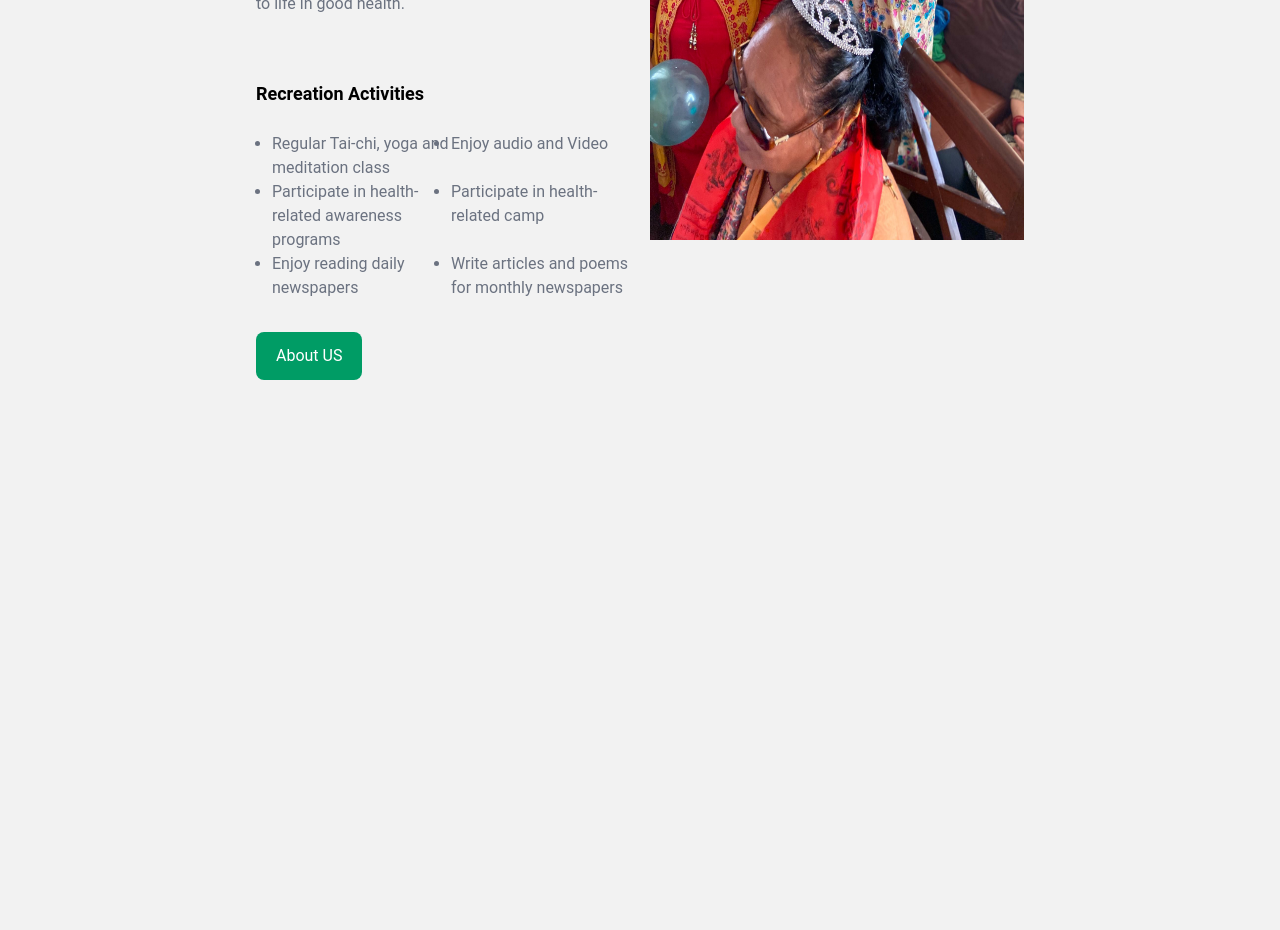
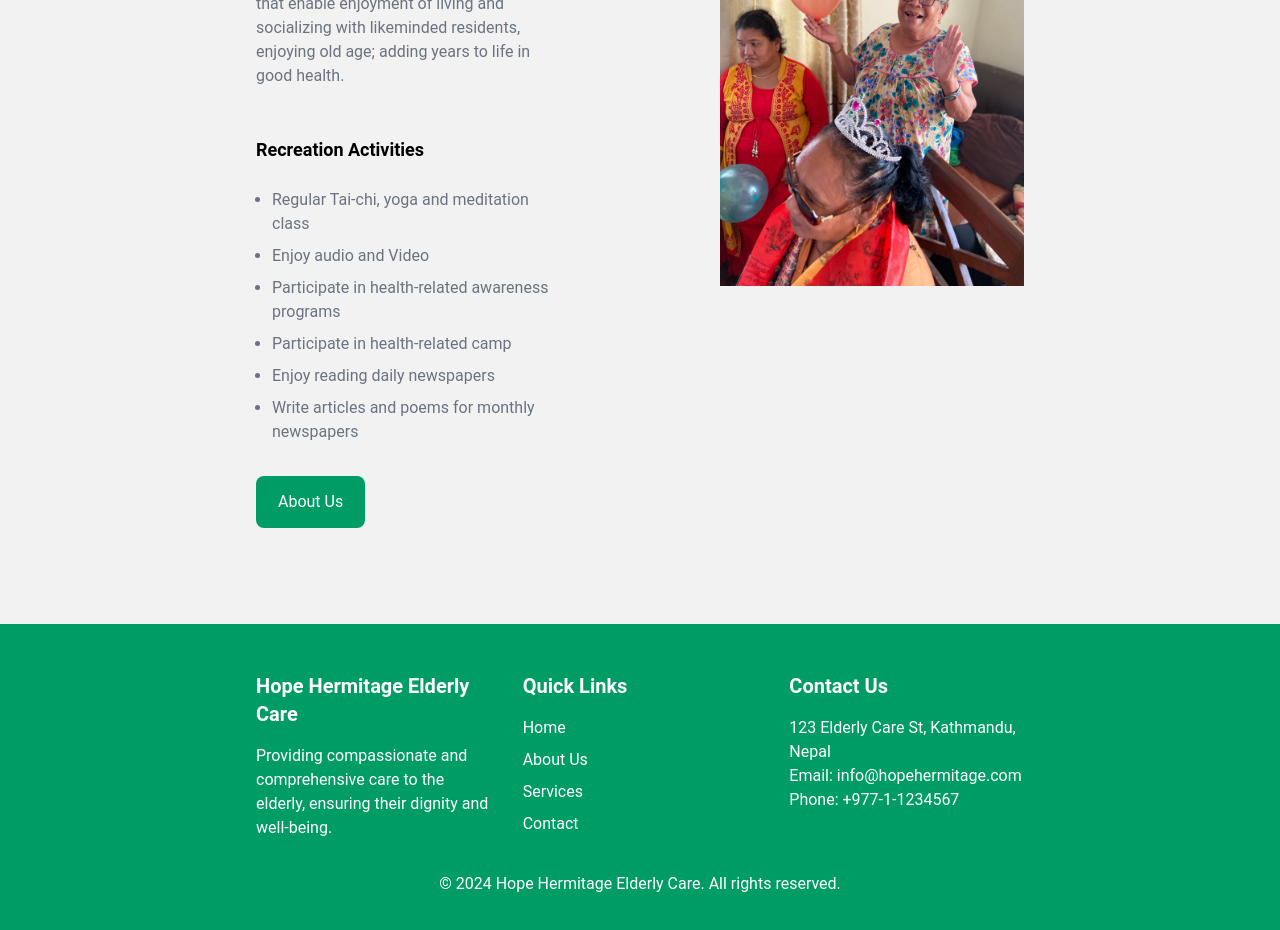
Before and after one commit to samratcodes/Adhar, a React (Vite) app: page /landing in a window 1280 px wide. Shown: the part 1340-2270 px from the top of the page. Before the commit the page ends 1816 px from the top, so only its background shows below. Built offline with nearby package versions, Linux system fonts and the light colour scheme.

Commit message:
upload kjndakfs

```diff
--- a/src/Pages/Landing.jsx
+++ b/src/Pages/Landing.jsx
@@ -28,12 +28,12 @@ const Landing = () => {
       </div>
 
       <div>
-        <div className=" my-24 gap-5 px-64 grid grid-cols-2">
-          <div className="">
-            <h2 className=" text-[#009C65] mb-8 text-2xl font-semibold">
-              About US
+        <div className="my-24 px-16 lg:px-64 grid grid-cols-1 lg:grid-cols-2 items-center gap-40">
+          <div>
+            <h2 className="text-[#009C65] mb-8 text-2xl font-semibold">
+              About Us
             </h2>
-            <p className=" text-gray-500">
+            <p className="text-gray-500">
               Pioneering in Alzheimer’s and Dementia Care in Nepal, Hope
               Hermitage Elderly Care is a home delivering assurance of living in
               dignity where facilities and comforts are ensured aligned to
@@ -45,10 +45,10 @@ const Landing = () => {
               enjoyment of living and socializing with likeminded residents,
               enjoying old age; adding years to life in good health.
             </p>
-            <h3 className=" font-semibold mt-16 mb-6 text-lg">
+            <h3 className="font-semibold mt-12 mb-6 text-lg">
               Recreation Activities
             </h3>
-            <ol className=" text-gray-500 list-disc grid grid-cols-2 pl-4 ">
+            <ol className="text-gray-500 list-disc pl-4 space-y-2">
               <li>Regular Tai-chi, yoga and meditation class</li>
               <li>Enjoy audio and Video</li>
               <li>Participate in health-related awareness programs</li>
@@ -56,19 +56,81 @@ const Landing = () => {
               <li>Enjoy reading daily newspapers</li>
               <li>Write articles and poems for monthly newspapers</li>
             </ol>
-            <button className=" bg-[#009C65] text-white px-5 py-3 rounded-lg mt-8">
-              <a href="#">About US</a>
+            <button className="bg-[#009C65] text-white px-5 py-3 rounded-lg mt-8 hover:text-[#009C65] hover:bg-gray-100 border-solid border-2 border-transparent hover:border-[#009C65] transition-all">
+              <a href="#">About Us</a>
             </button>
           </div>
-          <div className="max-w-none max-h-[600px] overflow-hidden ">
+          <div className="overflow-hidden max-h-[600px]">
             <img
               src={aboutImg}
-              alt="img"
-              className="w-full h-full transition-all duration-300 hover:scale-[1.02] bg-contain"
+              alt="About Us"
+              className="w-full h-full object-cover transition-transform duration-300 hover:scale-105"
             />
           </div>
         </div>
       </div>
+
+      <footer className="bg-[#009C65] text-white py-12 mt-16">
+        <div className="container mx-auto px-6 lg:px-64 grid grid-cols-1 md:grid-cols-3 gap-8">
+          <div>
+            <h3 className="text-xl font-bold mb-4">
+              Hope Hermitage Elderly Care
+            </h3>
+            <p>
+              Providing compassionate and comprehensive care to the elderly,
+              ensuring their dignity and well-being.
+            </p>
+          </div>
+          <div>
+            <h3 className="text-xl font-bold mb-4">Quick Links</h3>
+            <ul className="space-y-2">
+              <li>
+                <a href="#" className="hover:underline hover:text-gray-200">
+                  Home
+                </a>
+              </li>
+              <li>
+                <a href="#" className="hover:underline hover:text-gray-200">
+                  About Us
+                </a>
+              </li>
+              <li>
+                <a href="#" className="hover:underline hover:text-gray-200">
+                  Services
+                </a>
+              </li>
+              <li>
+                <a href="#" className="hover:underline hover:text-gray-200">
+                  Contact
+                </a>
+              </li>
+            </ul>
+          </div>
+          <div>
+            <h3 className="text-xl font-bold mb-4">Contact Us</h3>
+            <p>123 Elderly Care St, Kathmandu, Nepal</p>
+            <p>Email: info@hopehermitage.com</p>
+            <p>Phone: +977-1-1234567</p>
+            <div className="flex space-x-4 mt-4">
+              <a href="#" className="hover:text-gray-200">
+                <i className="fab fa-facebook-f"></i>
+              </a>
+              <a href="#" className="hover:text-gray-200">
+                <i className="fab fa-twitter"></i>
+              </a>
+              <a href="#" className="hover:text-gray-200">
+                <i className="fab fa-instagram"></i>
+              </a>
+              <a href="#" className="hover:text-gray-200">
+                <i className="fab fa-linkedin"></i>
+              </a>
+            </div>
+          </div>
+        </div>
+        <div className="text-center mt-8">
+          <p>&copy; 2024 Hope Hermitage Elderly Care. All rights reserved.</p>
+        </div>
+      </footer>
     </>
   );
 };
```
